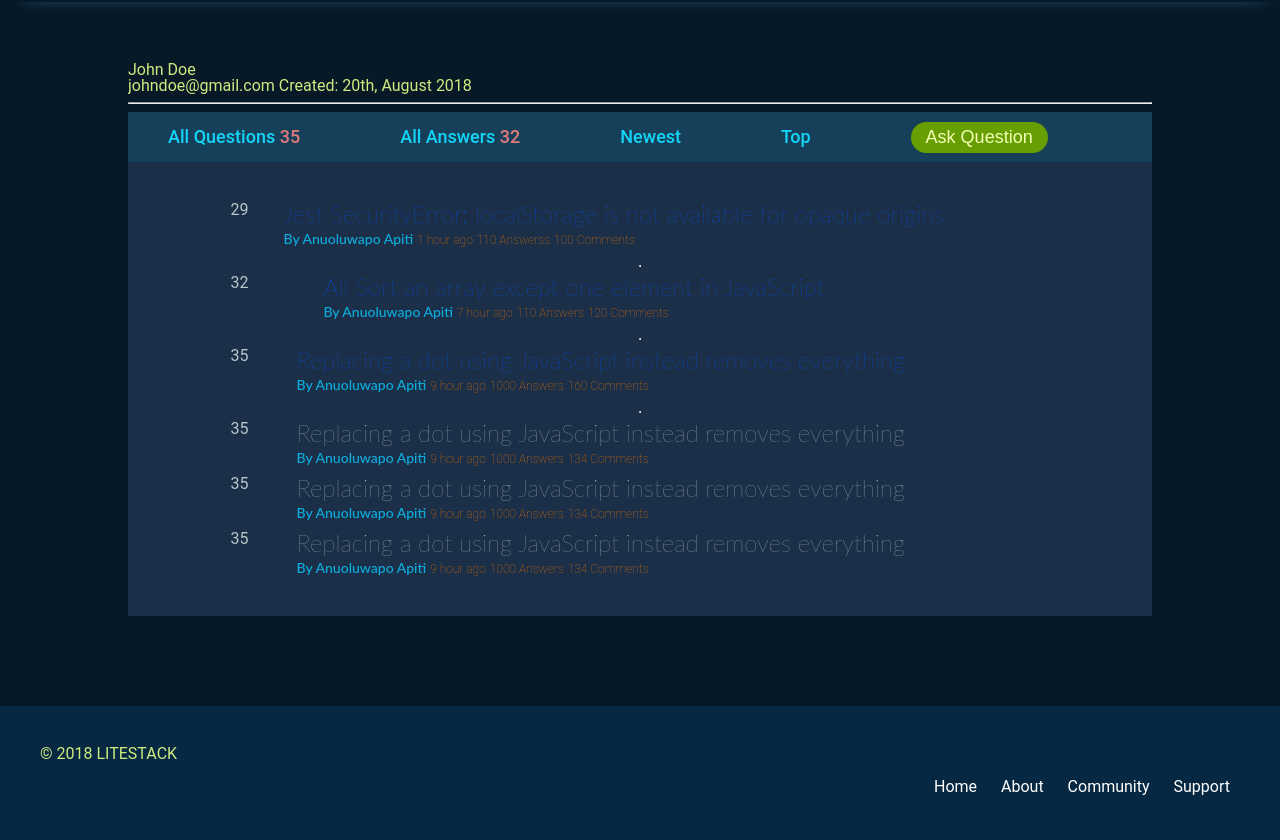
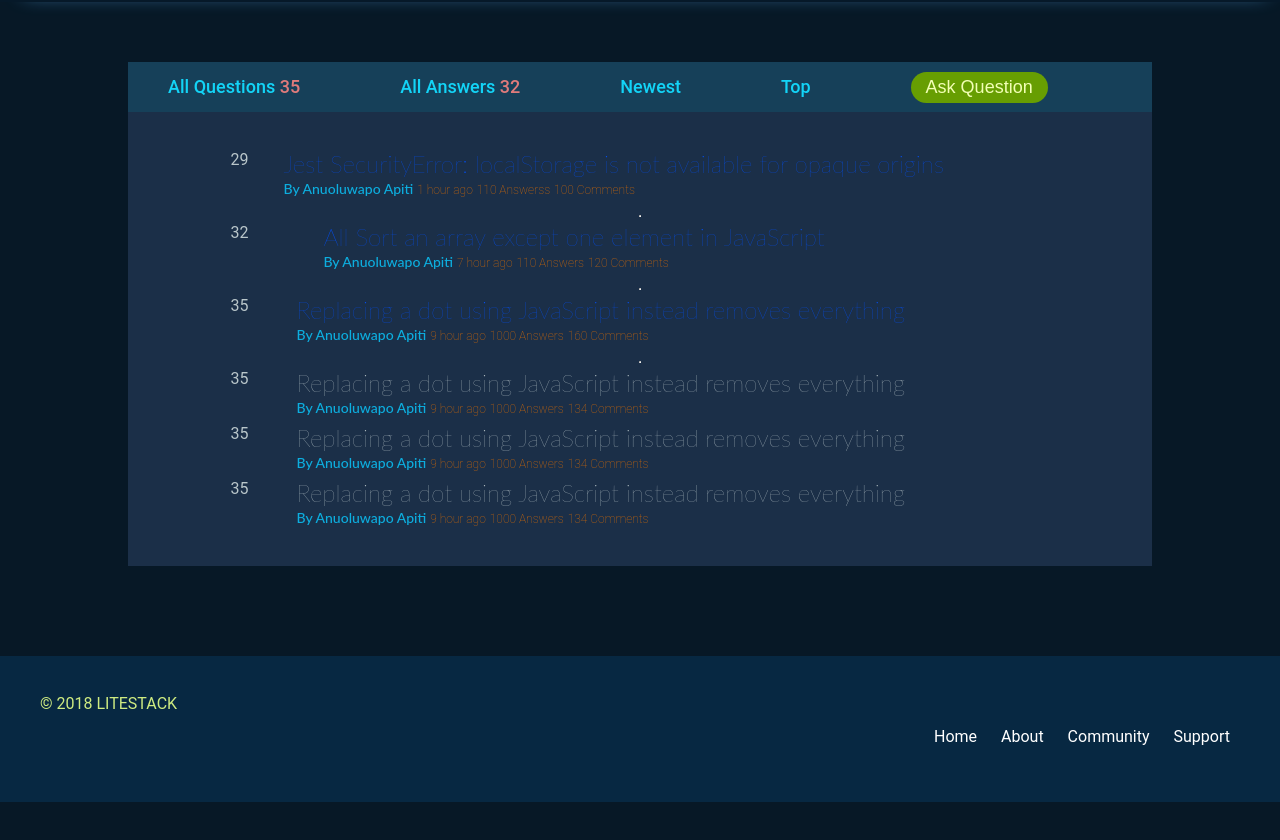
Before and after one commit to Anuoluwa/Stacklyteflow, a website: page UI/html/profile.html in a window 1280 px wide. Shown: the part 68-908 px from the top of the page. After the commit the page ends 870 px from the top, so only its background shows below. Drawn offline with Linux system fonts and the light colour scheme.

Commit message:
[Feature #159611280] Create user profile and intends to use modal for user details

```diff
--- a/UI/html/profile.html
+++ b/UI/html/profile.html
@@ -38,12 +38,6 @@
                 </div>
             </header>
     <main class="container">
-        <div>
-            <h4>John Doe</h4>
-            <small>johndoe@gmail.com</small>
-            <span>Created: 20th, August 2018</span>
-            <hr>
-        </div>
         <div class="thread">
             <nav class="thread-header">
                 <a href="">
```
Also changed, not shown: UI/html/index.html (+2 -1 lines).
